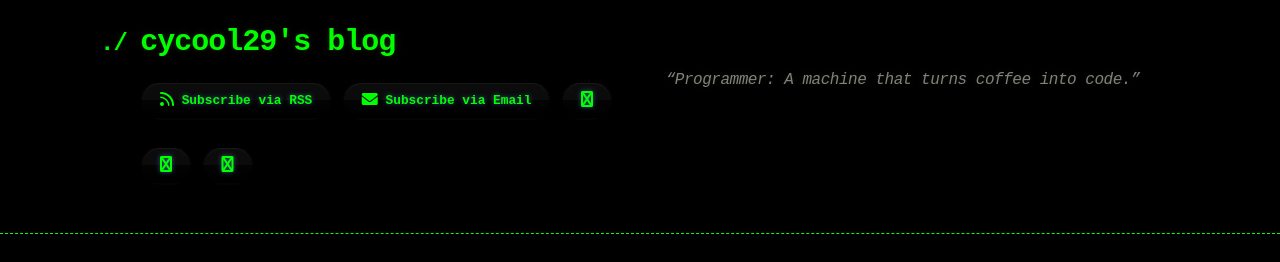
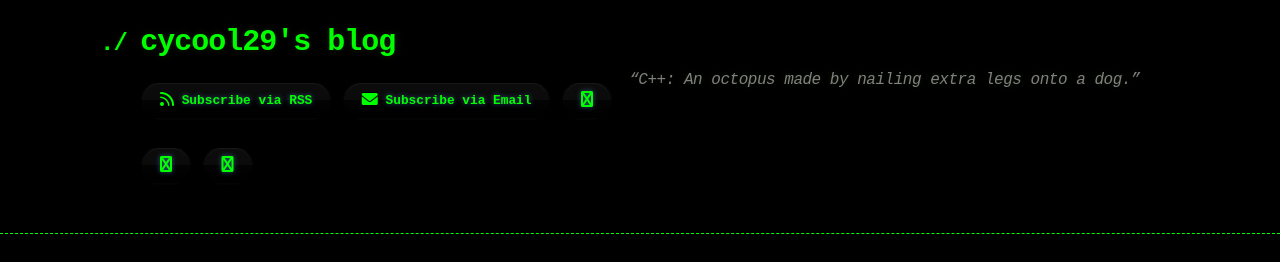
Before and after one commit to cycool29/cycool29.github.io, a Jekyll site: the page built from index.md, in a window 1280 px wide and 900 px high. Shown: the top 262 px of the window. Built offline with Jekyll 4.4.1, drawn with Linux system fonts in a browser that asks for light colours; a style sheet for code colours, icons or effects is not loaded.

Commit message:
Update quotes

```diff
--- a/_config.yml
+++ b/_config.yml
@@ -1,5 +1,5 @@
 title: cycool29's blog
-description: "“Programmer: A machine that turns coffee into code.” "
+description: "“C++: An octopus made by nailing extra legs onto a dog.” "
 bio: A high school student. Intermediate in Python, Git, Bash. Learning JavaScript. He/Him. "
 author: cycool29
 url: https://cycool29.github.io
```
